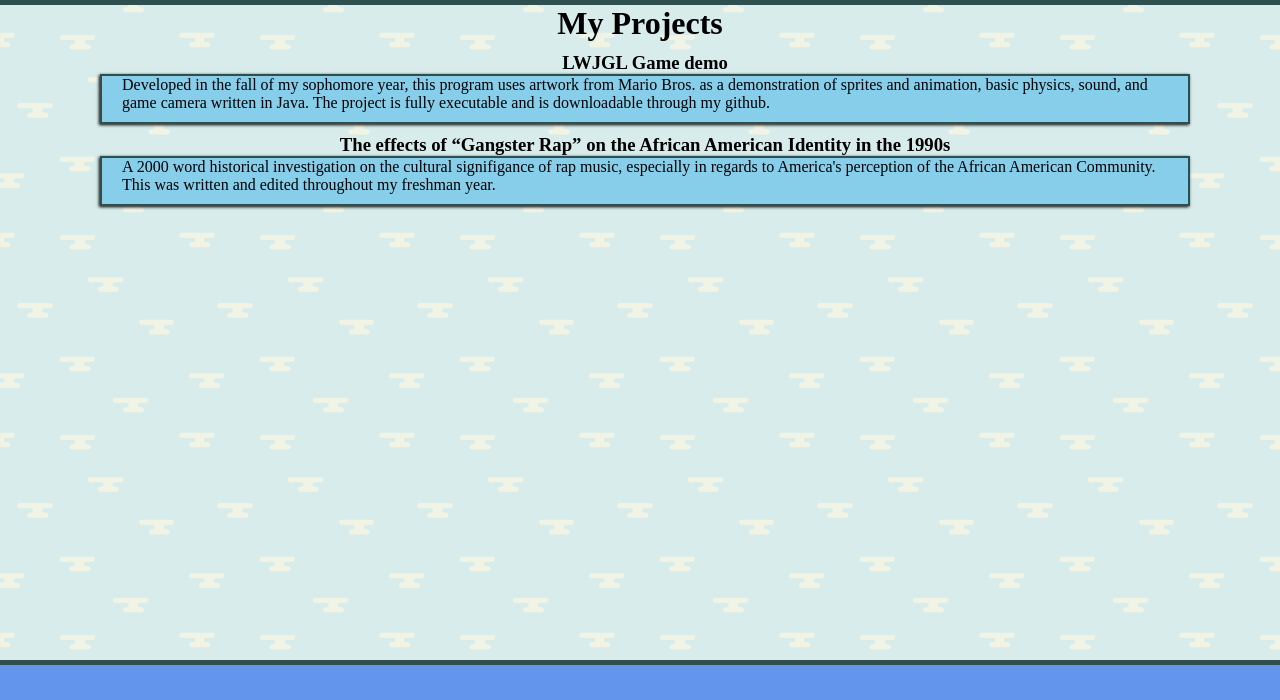
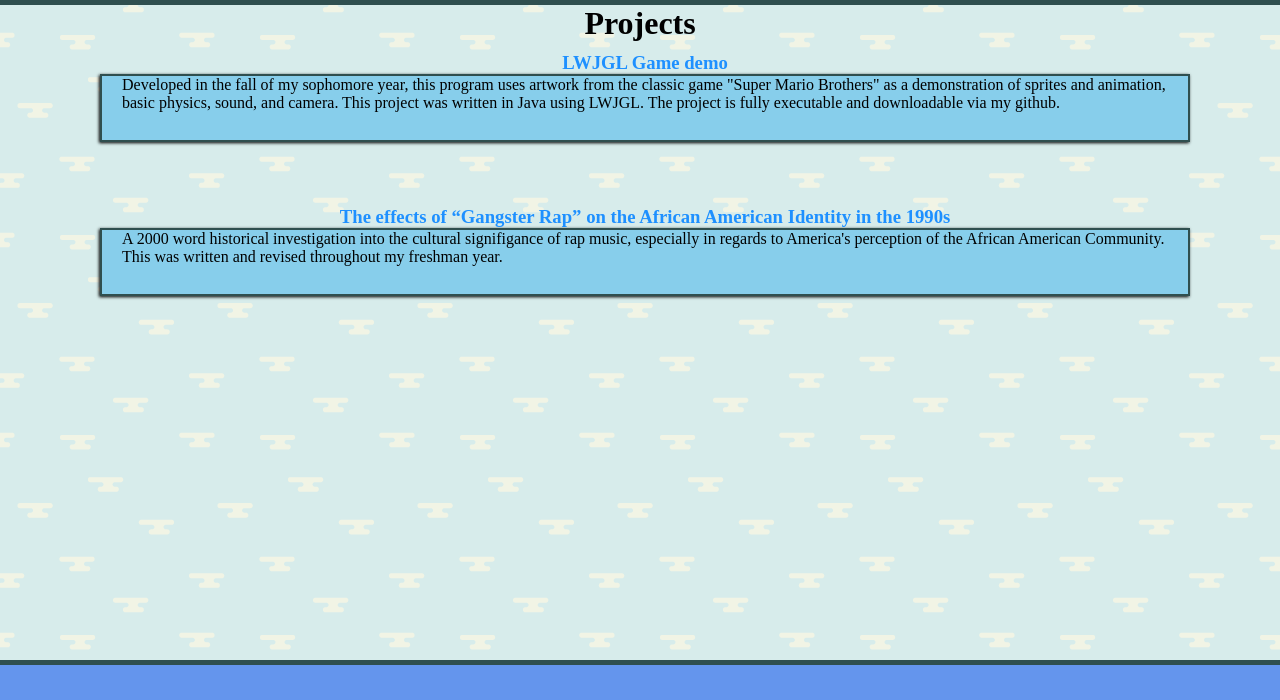
Before and after one commit to BrendanSherman/BrendanSherman.github.io, a plain HTML site: page projects.html in a window 1280 px wide. Shown: the part 100-800 px from the top of the page. Drawn offline with Linux system fonts and the light colour scheme; a web font is replaced by a local one.

Commit message:
updated projects

```diff
--- a/projects.html
+++ b/projects.html
@@ -13,22 +13,19 @@
     </div>
 
     <div class="main">
-        <h1> My Projects </h1>
-
-
+        <h1>Projects </h1>
         <div class="entry">
-            <h3>LWJGL Game demo</h3>
+            <a href="https://github.com/BrendanSherman/Platform-Template"><h3>LWJGL Game demo</h3></a>
             <div class="project">
                 <img>
-                <p>Developed in the fall of my sophomore year, this program uses artwork from Mario Bros. as a demonstration of sprites and animation, basic physics, sound, and game camera written in Java. The project is fully executable and is downloadable through my github.</p>
+                <p>Developed in the fall of my sophomore year, this program uses artwork from the classic game "Super Mario Brothers" as a demonstration of sprites and animation, basic physics, sound, and camera. This project was written in Java using LWJGL. The project is fully executable and downloadable via my github. <br><br></p>
             </div>
         </div>
-
         <div class="entry">
-            <h3>The effects of “Gangster Rap” on the African American Identity in the 1990s</h3>
+            <a href="docs/Essay.docx"><h3>The effects of “Gangster Rap” on the African American Identity in the 1990s</h3></a>
             <div class="project">
                 <img>
-                <p>A 2000 word historical investigation on the cultural signifigance of rap music, especially in regards to America's perception of the African American Community. This was written and edited throughout my freshman year.</p>
+                <p>A 2000 word historical investigation into the cultural signifigance of rap music, especially in regards to America's perception of the African American Community. This was written and revised throughout my freshman year.<br><br></p>
             </div>
         </div>
     </div>
--- a/styles.css
+++ b/styles.css
@@ -86,3 +86,8 @@ html{
     display: inline-block;
     padding-left: 4%;
 }
+
+.project{
+    padding-bottom: 2%;
+    height: 100px;
+}
```
Also changed, not shown: contact.html (+1 -1 lines), index.html (+2 -2 lines).
